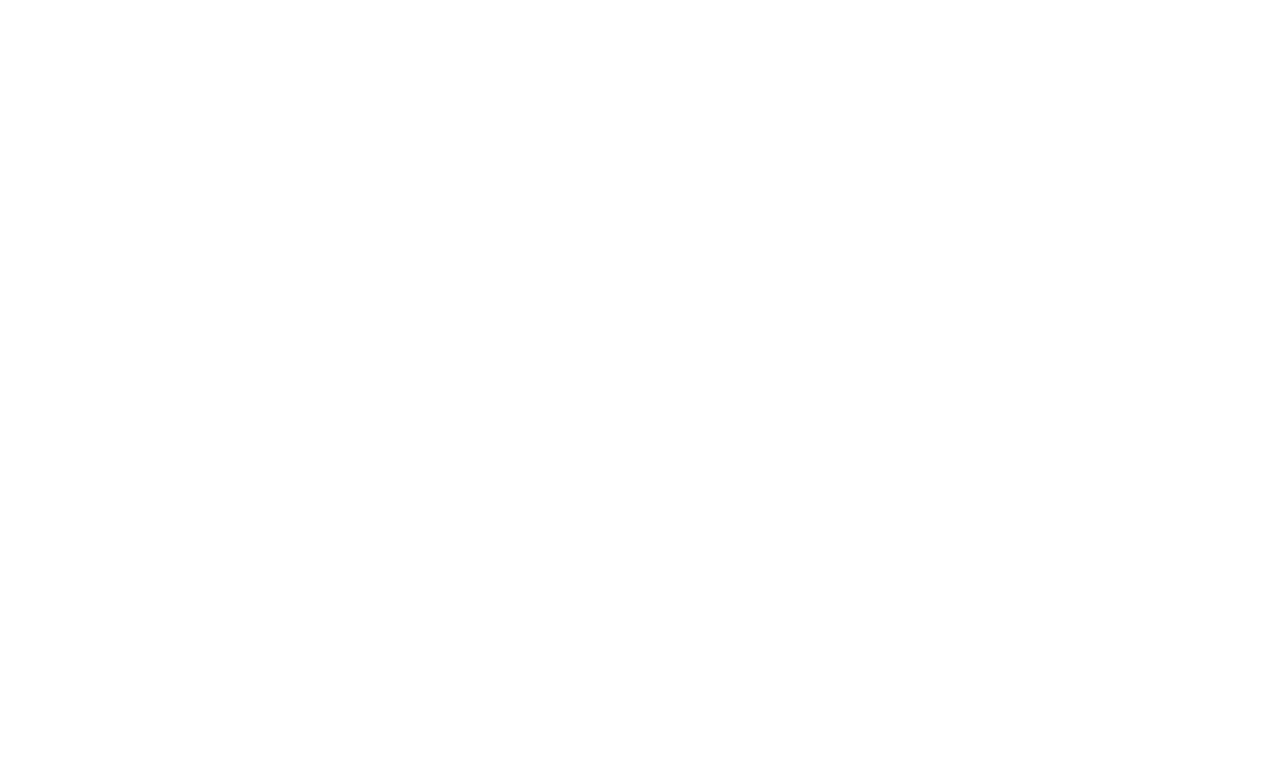
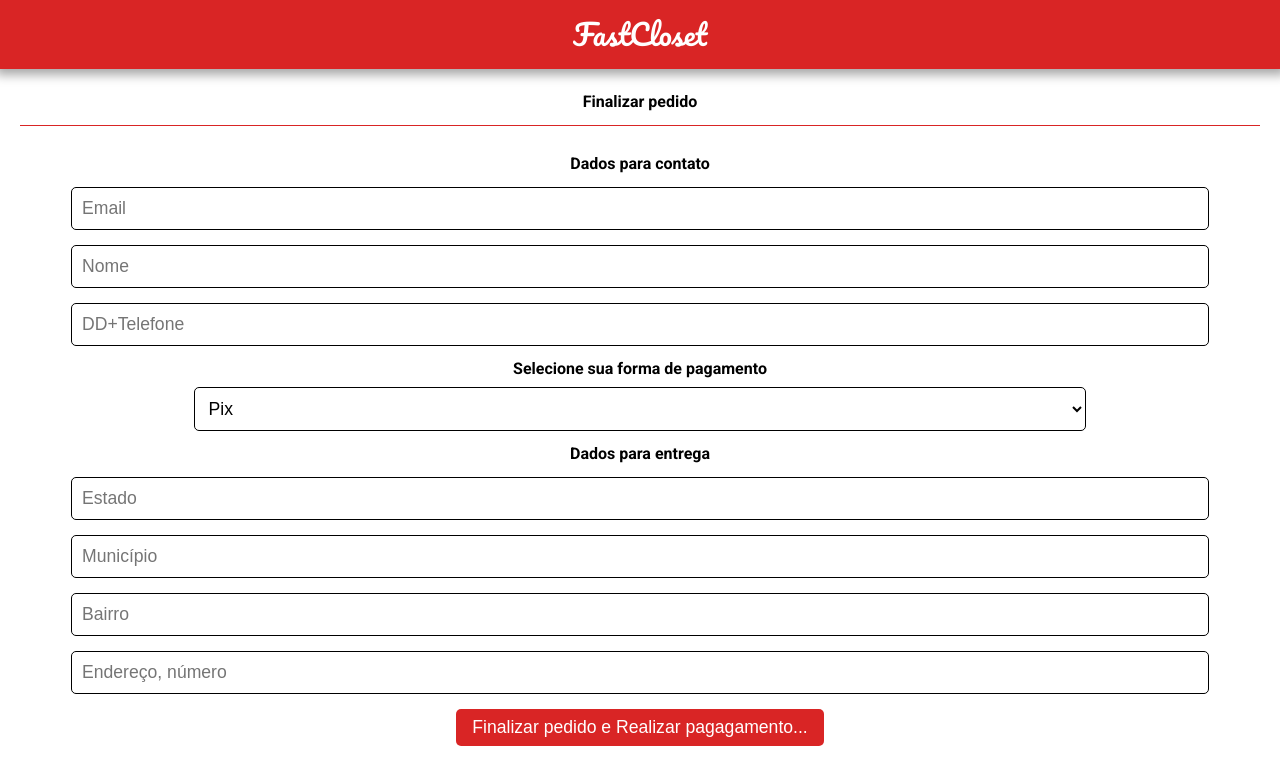
Before and after one commit to phbodias/Fast-Closet---front, a React (Create React App) app: page /finalizarpedido in a window 1280 px wide. Before the commit this address had no page. Shown: the top 784 px of the page. Built offline with nearby package versions, Linux system fonts and the light colour scheme.

Commit message:
Screen input to finish order and order finished screen

```diff
--- a/src/App.js
+++ b/src/App.js
@@ -4,6 +4,8 @@
 import RegisterPage from './components/RegisterPage/RegisterPage';
 import LoginPage from './components/LoginPage/LoginPage';
 import ProductIdPage from './components/ProductIdPage/ProductIdPage';
+import FinishOrderPage from './components/FinishOrderPage/FinishOrderPage';
+import FinishedOrderPage from './components/FinishOrderPage/FinishedOrderPage';
 
 function App() {
   return (
@@ -16,6 +18,8 @@
         <Route path='/login' element={<LoginPage/>} />
         <Route path='/produto/:id' element={<ProductIdPage/>} />
 
+        <Route path='/finalizarpedido' element={<FinishOrderPage />} />
+        <Route path='/pedidofinalizado/:orderId' element={<FinishedOrderPage />} />
       </Routes>
     </BrowserRouter>
   );
--- /dev/null
+++ b/src/components/FinishOrderPage/FinishOrderPage.jsx
@@ -0,0 +1,174 @@
+import { useState } from "react";
+import { useNavigate } from "react-router-dom";
+import styled from "styled-components";
+import Header from "../Headers/HeaderLoginRegister";
+
+function FinishOrderPage() {
+    const navigate = useNavigate();
+    const [paymenteOption, setpaymenteOption] = useState('Pix');
+
+    // & RECEBE CARRINHO COM OS PRODUTOS ( ARRAY DE OBJETOS )
+    // & RENDERIZA OS PRODUTOS NA TELA
+    // & APÓS O USUÁRIO PREENCHER TODOS OS DADOS CONFIRMA E VAI PRA TELA DE "PAGAMENTO"
+
+
+    function finishOrder (e){
+        e.preventDefault();
+        navigate('/pedidofinalizado');
+    }
+
+    return (
+        <Background>
+            <Header />
+            <Content>
+                <FormBox>
+
+                    <h2>Finalizar pedido</h2>
+
+                    {/* // ITEMS */}
+
+                    <Hrow />
+
+                    <Form onSubmit={ e => finishOrder(e)}>
+
+                        <h2>Dados para contato</h2>
+                        <input type="email" placeholder="Email" required />
+                        <input type="text" placeholder="Nome" required />
+                        <input type="number" placeholder="DD+Telefone" required />
+
+                        <PaymentDiv>
+                            <h2>Selecione sua forma de pagamento</h2>
+                            <select name="select" onChange={ e => setpaymenteOption(e.target.value)}>
+                                <option value="Pix">Pix</option>
+                                <option value="Boleto">Boleto</option>
+                                <option value="Cartão de Crédito">Cartão de Crédito</option>
+                            </select>
+                        </PaymentDiv>
+
+                        <h2>Dados para entrega</h2>
+                        <input type="text" placeholder="Estado" required />
+                        <input type="text" placeholder="Município" required />
+                        <input type="text" placeholder="Bairro" required />
+                        <input type="text" placeholder="Endereço, número" required />
+
+                        <button>Finalizar pedido e Realizar pagagamento...</button>
+
+                    </Form>
+
+
+
+                </FormBox>
+            </Content>
+        </Background>
+    )
+}
+
+
+export default FinishOrderPage;
+
+// & CSS
+
+const Background = styled.div`
+    background-color: white;
+    display: flex;
+    flex-direction: column;
+    height: 100vh;
+`
+
+const Content = styled.div`
+    display: flex; justify-content: center;
+    margin-top: 69px;
+    width: 100%;
+    padding-top: 15px;
+`
+
+const FormBox = styled.div`
+    display: flex; flex-direction: column; align-items: center;
+    margin: 0px 10px;
+    padding: 10px;
+    width: 100%;
+    gap: 15px;
+
+    h2{
+        font-weight: bold;
+    }
+
+`
+
+const Hrow = styled.div`
+    height: 1px;
+    width: 100%;
+    background-color: var(--cor04);
+`
+
+const Form = styled.form`
+    display: flex;
+    flex-direction: column;
+    justify-content: center;
+    align-items: center;
+    gap: 15px;
+    padding: 15px;
+    border-radius: 10px;
+    width: 100%;
+
+
+    h1{
+        font-size: 1.3em;
+        font-family: var(--roboto-font); font-weight: bold;
+        color: white;
+    }
+
+    h2{
+        font-size: 1em;
+        font-family: var(--roboto-font); font-weight: bold;
+        color: black;
+        &:hover{
+            text-decoration: underline;
+            cursor: pointer;
+        }
+    }
+
+    input{
+        width: 90%;
+        border: 1px solid black;
+        padding: 10px;
+        border-radius: 5px;
+        font-size: 1.1em;
+    }
+
+    button{
+        color: white;
+        background-color: var(--cor04);
+        font-size: 1.1em;
+        border: none;
+        padding: 8px 16px;
+        border-radius: 5px;
+        &:hover{
+            background-color: #ffa6a6;
+            cursor: pointer;
+        }
+    }
+
+    select{
+        width: 96%;
+    }
+
+
+`
+
+const PaymentDiv = styled.div`
+    display: flex;
+    flex-direction: column;
+    align-items: center;
+    width: 90%;
+    gap: 10px;
+
+    select{
+        background-color: white;
+        width: 80%;
+        border: 1px solid black;
+        padding: 10px;
+        border-radius: 5px;
+        font-size: 1.1em;
+    }
+`
--- /dev/null
+++ b/src/components/FinishOrderPage/FinishedOrderPage.jsx
@@ -0,0 +1,88 @@
+import { useNavigate, useParams } from "react-router-dom";
+import styled from "styled-components";
+import Header from "../Headers/HeaderLoginRegister";
+import axios from "axios";
+import { useEffect, useState } from "react";
+
+function FinishedOrderPage() {
+    const [text, setText] = useState(null);
+    const navigate = useNavigate();
+    const { orderId } = useParams();
+
+
+    useEffect( () => {
+        const promise = axios.post(`${process.env.REACT_APP_API_BASE_URL}/ordersfinished/${orderId}`);
+
+        promise
+        .then ( res => {
+            setText(<h1>Pedido finalizado com sucesso.</h1>)
+        })
+        .catch ( err => {
+            console.log(err)
+            setText(<h1>Pedido não encontrado.</h1>)
+        })
+
+
+    }, [orderId])
+
+
+
+    function backHome(){
+        navigate('/')
+    }
+    return (
+
+        <Background>
+            <Header/>
+            <Content>
+                {text}
+
+                <br /> <br />
+
+                <button onClick={backHome} >Voltar para home</button>
+
+            </Content>
+        </Background>
+
+    )
+}
+
+export default FinishedOrderPage
+
+// & CSS
+
+const Background = styled.div`
+    background-color: white;
+    display: flex;
+    flex-direction: column;
+    height: 100vh;
+`
+
+const Content = styled.div`
+    display: flex;
+    flex-direction: column;
+    justify-content: center;
+    align-items: center;
+    margin-top: 69px;
+    width: 100%;
+    padding-top: 15px;
+    height: 100%;
+
+    h1{
+        font-weight: bold;
+        text-align: center;
+    }
+
+    button{
+        color: white;
+        background-color: var(--cor04);
+        font-size: 1.1em;
+        border: none;
+        padding: 8px 16px;
+        border-radius: 5px;
+        &:hover{
+            background-color: #ffa6a6;
+            cursor: pointer;
+        }
+    }
+`
```
